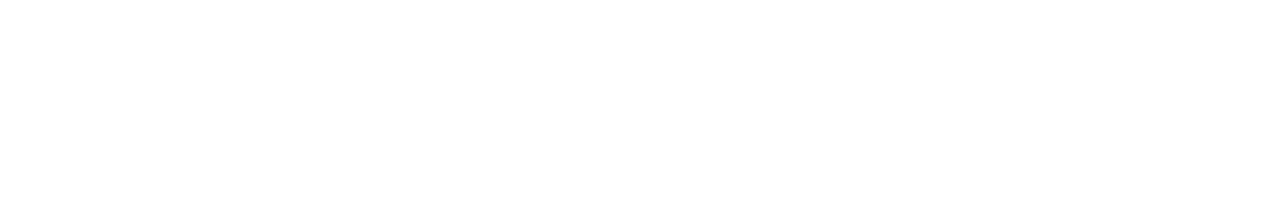
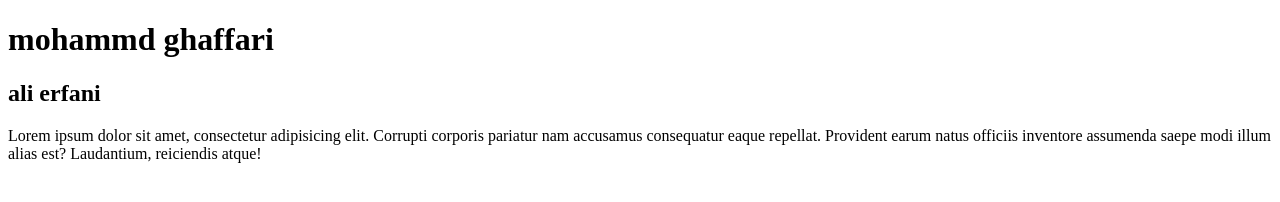
Before and after one commit to Bigdaark/test, a plain HTML site: page index.html in a window 1280 px wide. Drawn offline with Linux system fonts and the light colour scheme.

Commit message:
add some names

```diff
--- a/index.html
+++ b/index.html
@@ -1,11 +1,18 @@
 <!DOCTYPE html>
 <html lang="en">
-<head>
-    <meta charset="UTF-8">
-    <meta name="viewport" content="width=device-width, initial-scale=1.0">
+  <head>
+    <meta charset="UTF-8" />
+    <meta name="viewport" content="width=device-width, initial-scale=1.0" />
     <title>Document</title>
-</head>
-<body>
-
-</body>
+  </head>
+  <body>
+    <h1>mohammd ghaffari</h1>
+    <h2>ali erfani</h2>
+    <p>
+      Lorem ipsum dolor sit amet, consectetur adipisicing elit. Corrupti
+      corporis pariatur nam accusamus consequatur eaque repellat. Provident
+      earum natus officiis inventore assumenda saepe modi illum alias est?
+      Laudantium, reiciendis atque!
+    </p>
+  </body>
 </html>
```
